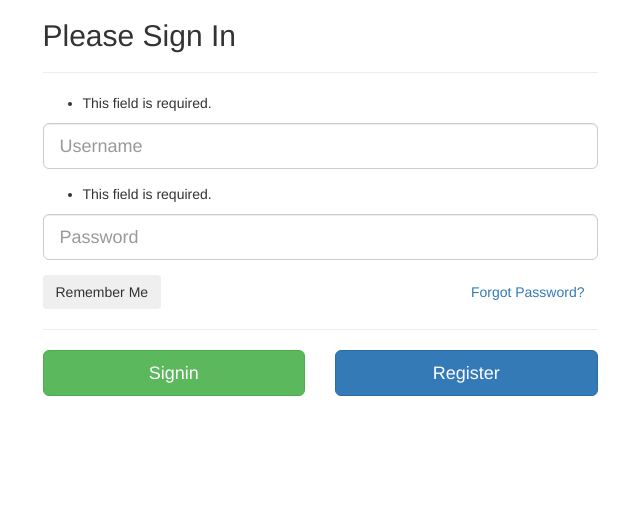
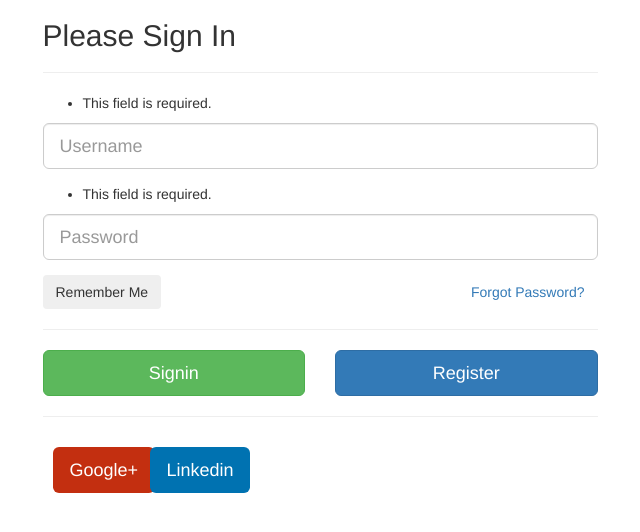
Before and after one commit to Yande567/Authentication-and-Validation, a Django app: page /signin in a window 1280 px wide. Shown: the part 21-553 px from the top of the page, without its empty margins (320-960 px from the left). Run offline with Django 4.2, Linux system fonts and the light colour scheme; parts of the project's set-up code (start-up, migrations or seed data) failed here and were passed over; some libraries are stand-ins or nearby versions.

Commit message:
Added django-social-auth

```diff
--- a/authentication/urls.py
+++ b/authentication/urls.py
@@ -1,8 +1,7 @@
-from django.conf.urls import include
-from django.contrib import admin
 from django.urls import path, include
+from login import settings
 from . import views
-from django.contrib.auth import views as auth_views
+from django.contrib.auth import views as auth_views, logout
 
 urlpatterns = [
     path('', views.home, name='home'),
@@ -21,5 +20,8 @@ urlpatterns = [
     path('reset/done/', auth_views.PasswordResetCompleteView.as_view(
         template_name='authentication/password/password_reset_complete.html'),
          name='password_reset_complete'),
+    path('', include('social_django.urls', namespace='social')),
+    path('logout/', logout, {'next_page': settings.LOGOUT_REDIRECT_URL},
+         name='logout'),
 
 ]
--- a/templates/authentication/index.html
+++ b/templates/authentication/index.html
@@ -10,7 +10,10 @@
      {% if messages %}
             <ul class="messages">
                 {% for message in messages %}
-                <li{% if message.tags %} class="{{ message.tags }}"{% endif %}>{{ message }}</li>
+                <li
+                        {% if message.tags %} class="{{ message.tags }}"{% endif %}>
+                        {{ message }}
+                </li>
                 {% endfor %}
             </ul>
      {% endif %}
--- a/templates/authentication/signin.html
+++ b/templates/authentication/signin.html
@@ -10,6 +10,31 @@
     <meta http-equiv="X-UA-Compatible" content="IE=edge">
     <meta name="viewport" content="width=device-width, initial-scale=1.0">
     <title>Sign In</title>
+
+    <style>
+
+        .omb_btn-google .omb_btn-linkedin{
+            display: block;
+        }
+        .omb_btn-google {
+            background: #c32f10;
+            color: white;
+	        opacity:1;
+	        margin: 10px;
+	        float: left;
+        }
+
+        .omb_btn-linkedin {
+            background: #0072b1;
+            color: white;
+	        opacity:1;
+	        padding: 15%;
+	        margin: 10px;
+	        width: 100px;
+        }
+
+    </style>
+
 </head>
 <body>
 
@@ -52,6 +77,27 @@
                                 <a href="signup" class="btn btn-lg btn-primary btn-block">Register</a>
                             </div>
                         </div>
+
+                        <hr class="colorgraph">
+                        <div class="row">
+
+                            <div class="col-xs-4 col-sm-2">
+                                <a href="{% url 'social:begin' 'google-oauth2' %}"
+                                        class="btn btn-lg omb_btn-google">
+                                    <i class="fa fa-google-plus visible-xs"></i>
+                                    <span class="hidden-xs">Google+</span>
+                                </a>
+                            </div>
+
+                             <div class="col-xs-4 col-sm-2">
+                                <a href="{% url 'social:begin' 'linkedin-oauth2' %}"
+                                        class="btn btn-lg omb_btn-linkedin">
+                                    <i class="fa fa-google-plus visible-xs"></i>
+                                    <span class="hidden-xs">Linkedin</span>
+                                </a>
+                            </div>
+
+                        </div>
                     </fieldset>
                 </form>
             </div>
```
Also changed, not shown: login/settings.py (+23 -8 lines), templates/authentication/signup.html (+13 -1 lines).
